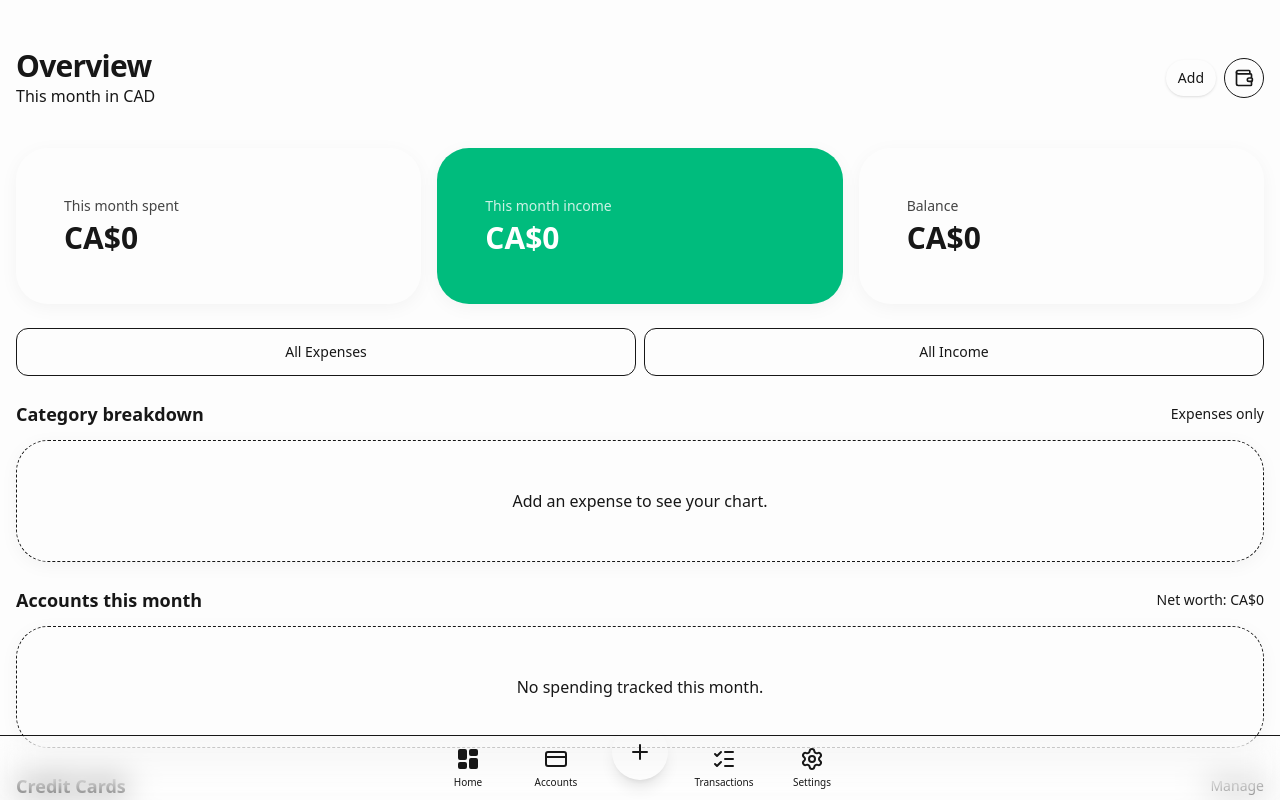
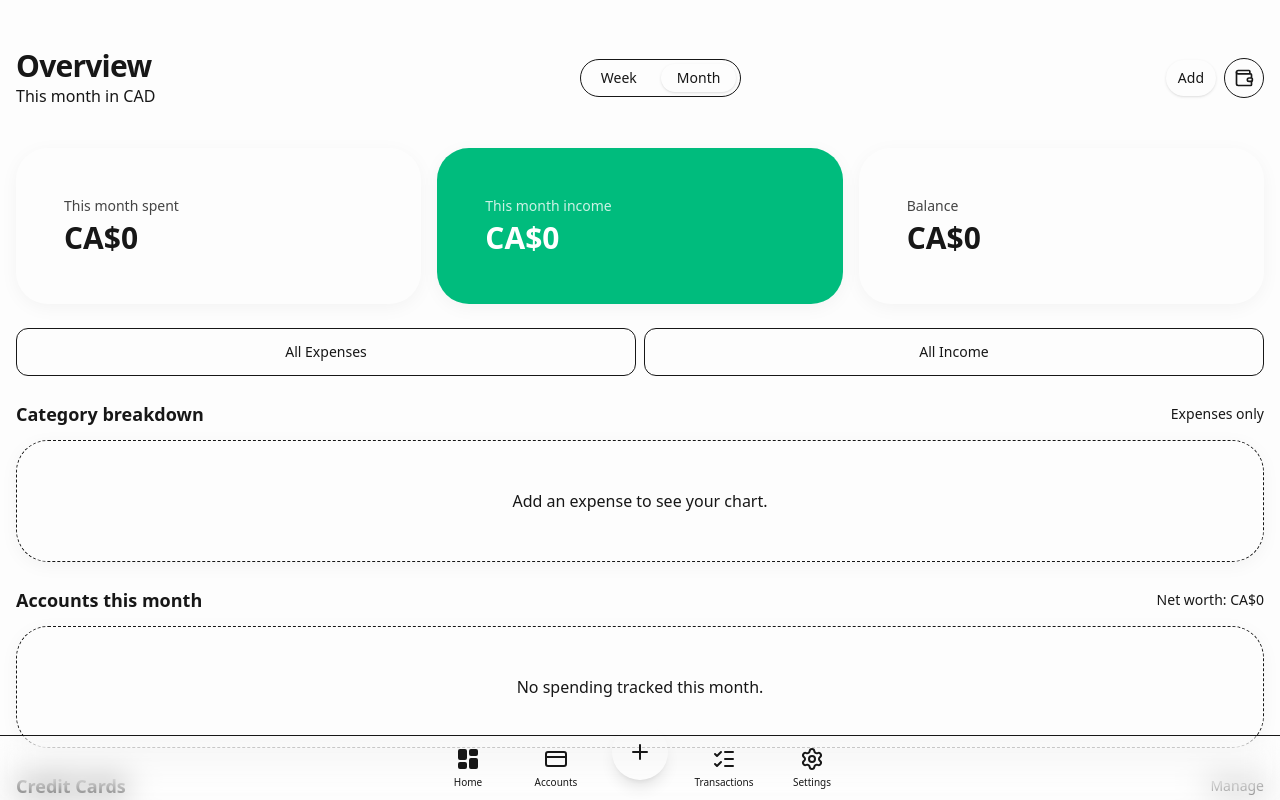
Before and after one commit to WenzhiMichael/My-accounting-app, a Next.js app: page / in a window 1280 px wide. Shown: the top 800 px of the page. Built offline with nearby package versions, Linux system fonts and the light colour scheme.

Commit message:
Add dashboard week/month range toggle

```diff
--- a/app/page.tsx
+++ b/app/page.tsx
@@ -10,10 +10,16 @@ import Link from "next/link"
 import { cn } from "@/lib/utils"
 import { ResponsiveContainer, PieChart, Pie, Cell, Tooltip } from "recharts"
 import { getCategoryIcon } from "@/lib/category-icons"
+import {
+  type DateRangeKey,
+  getDateRange,
+  isWithinDateRange,
+} from "@/lib/date-range"
 
 export default function Dashboard() {
   const { accounts, transactions, categories } = useStore()
   const [isClient, setIsClient] = useState(false)
+  const [dateRangeKey, setDateRangeKey] = useState<DateRangeKey>("month")
 
   useEffect(() => {
     // Guard rendering until the component has mounted to avoid hydration issues
@@ -30,53 +36,88 @@ export default function Dashboard() {
     .reduce((sum, a) => sum + a.balance, 0)
 
   const now = useMemo(() => new Date(), [])
-  const monthlyTransactions = useMemo(() => transactions.filter(tx => {
-    const d = new Date(tx.date)
-    return d.getMonth() === now.getMonth() && d.getFullYear() === now.getFullYear()
-  }), [transactions, now])
+  const dateRange = useMemo(
+    () => getDateRange(dateRangeKey, now),
+    [dateRangeKey, now],
+  )
+  const rangeLabel = dateRangeKey === "week" ? "week" : "month"
 
-  const monthExpense = monthlyTransactions
+  const filteredTransactions = useMemo(
+    () =>
+      transactions.filter(tx =>
+        isWithinDateRange(new Date(tx.date), dateRange),
+      ),
+    [transactions, dateRange],
+  )
+
+  const periodExpense = filteredTransactions
     .filter(tx => tx.type === 'EXPENSE')
     .reduce((sum, tx) => sum + tx.amount, 0)
 
-  const monthIncome = monthlyTransactions
+  const periodIncome = filteredTransactions
     .filter(tx => tx.type === 'INCOME')
     .reduce((sum, tx) => sum + tx.amount, 0)
 
-  const monthBalance = monthIncome - monthExpense
+  const periodBalance = periodIncome - periodExpense
 
   const expenseByCategory = useMemo(() => categories
     .map(cat => {
-      const value = monthlyTransactions
+      const value = filteredTransactions
         .filter(tx => tx.type === 'EXPENSE' && tx.categoryId === cat.id)
         .reduce((sum, tx) => sum + tx.amount, 0)
       return { name: cat.name, value, color: cat.color }
     })
-    .filter(item => item.value > 0), [categories, monthlyTransactions])
+    .filter(item => item.value > 0), [categories, filteredTransactions])
 
   const accountExpense = useMemo(() => accounts
     .map(acc => {
-      const value = monthlyTransactions
+      const value = filteredTransactions
         .filter(tx => tx.type === 'EXPENSE' && tx.accountId === acc.id)
         .reduce((sum, tx) => sum + tx.amount, 0)
       return { name: acc.name, value, color: acc.color }
     })
-    .filter(item => item.value > 0), [accounts, monthlyTransactions])
+    .filter(item => item.value > 0), [accounts, filteredTransactions])
 
-  const recentTransactions = useMemo(() => transactions
+  const recentTransactions = useMemo(() => filteredTransactions
     .slice()
     .sort((a, b) => new Date(b.date).getTime() - new Date(a.date).getTime())
-    .slice(0, 5), [transactions])
+    .slice(0, 5), [filteredTransactions])
 
   if (!isClient) return null
 
   return (
     <main className="min-h-screen bg-background p-4 space-y-6">
       {/* Header */}
-      <header className="flex justify-between items-center pt-8 pb-4">
+      <header className="flex flex-col gap-4 pt-8 pb-4 sm:flex-row sm:items-center sm:justify-between">
         <div>
           <h1 className="text-3xl font-bold tracking-tight">Overview</h1>
-          <p className="text-muted-foreground">This month in CAD</p>
+          <p className="text-muted-foreground">This {rangeLabel} in CAD</p>
+        </div>
+        <div className="inline-flex items-center gap-2 rounded-full border border-border bg-muted p-1">
+          <button
+            type="button"
+            onClick={() => setDateRangeKey("week")}
+            className={cn(
+              "rounded-full px-4 py-1 text-sm font-medium transition",
+              dateRangeKey === "week"
+                ? "bg-background text-foreground shadow-sm"
+                : "text-muted-foreground hover:text-foreground",
+            )}
+          >
+            Week
+          </button>
+          <button
+            type="button"
+            onClick={() => setDateRangeKey("month")}
+            className={cn(
+              "rounded-full px-4 py-1 text-sm font-medium transition",
+              dateRangeKey === "month"
+                ? "bg-background text-foreground shadow-sm"
+                : "text-muted-foreground hover:text-foreground",
+            )}
+          >
+            Month
+          </button>
         </div>
         <div className="flex items-center gap-2">
           <Link href="/expenses/new">
@@ -94,17 +135,17 @@ export default function Dashboard() {
       <section className="grid grid-cols-1 sm:grid-cols-3 gap-4">
         <Card className="bg-destructive text-destructive-foreground border-none">
           <CardContent className="p-6">
-            <p className="text-sm opacity-80">This month spent</p>
+            <p className="text-sm opacity-80">This {rangeLabel} spent</p>
             <h2 className="text-3xl font-bold mt-1">
-              CA${monthExpense.toLocaleString()}
+              CA${periodExpense.toLocaleString()}
             </h2>
           </CardContent>
         </Card>
         <Card className="bg-emerald-500 text-white border-none">
           <CardContent className="p-6">
-            <p className="text-sm opacity-80">This month income</p>
+            <p className="text-sm opacity-80">This {rangeLabel} income</p>
             <h2 className="text-3xl font-bold mt-1">
-              CA${monthIncome.toLocaleString()}
+              CA${periodIncome.toLocaleString()}
             </h2>
           </CardContent>
         </Card>
@@ -112,7 +153,7 @@ export default function Dashboard() {
           <CardContent className="p-6">
             <p className="text-sm opacity-80">Balance</p>
             <h2 className="text-3xl font-bold mt-1">
-              CA${monthBalance.toLocaleString()}
+              CA${periodBalance.toLocaleString()}
             </h2>
           </CardContent>
         </Card>
@@ -168,13 +209,13 @@ export default function Dashboard() {
       {/* Account spend */}
       <section className="space-y-3">
         <div className="flex justify-between items-center">
-          <h3 className="text-lg font-semibold">Accounts this month</h3>
+          <h3 className="text-lg font-semibold">Accounts this {rangeLabel}</h3>
           <p className="text-sm text-muted-foreground">Net worth: CA${netWorth.toLocaleString()}</p>
         </div>
         {accountExpense.length === 0 ? (
           <Card className="border-dashed">
             <CardContent className="p-6 text-center text-muted-foreground">
-              No spending tracked this month.
+              No spending tracked this {rangeLabel}.
             </CardContent>
           </Card>
         ) : (
@@ -189,7 +230,7 @@ export default function Dashboard() {
                     />
                     <div>
                       <p className="font-semibold">{acc.name}</p>
-                      <p className="text-xs text-muted-foreground">Spend this month</p>
+                      <p className="text-xs text-muted-foreground">Spend this {rangeLabel}</p>
                     </div>
                   </div>
                   <p className="text-lg font-semibold text-destructive">-CA${acc.value.toLocaleString()}</p>
--- /dev/null
+++ b/lib/date-range.ts
@@ -0,0 +1,27 @@
+import {
+  endOfMonth,
+  endOfWeek,
+  isWithinInterval,
+  startOfMonth,
+  startOfWeek,
+} from "date-fns"
+
+export type DateRangeKey = "week" | "month"
+
+export function getDateRange(key: DateRangeKey, baseDate: Date = new Date()) {
+  if (key === "week") {
+    return {
+      start: startOfWeek(baseDate, { weekStartsOn: 1 }),
+      end: endOfWeek(baseDate, { weekStartsOn: 1 }),
+    }
+  }
+
+  return {
+    start: startOfMonth(baseDate),
+    end: endOfMonth(baseDate),
+  }
+}
+
+export function isWithinDateRange(date: Date, range: { start: Date; end: Date }) {
+  return isWithinInterval(date, range)
+}
```
